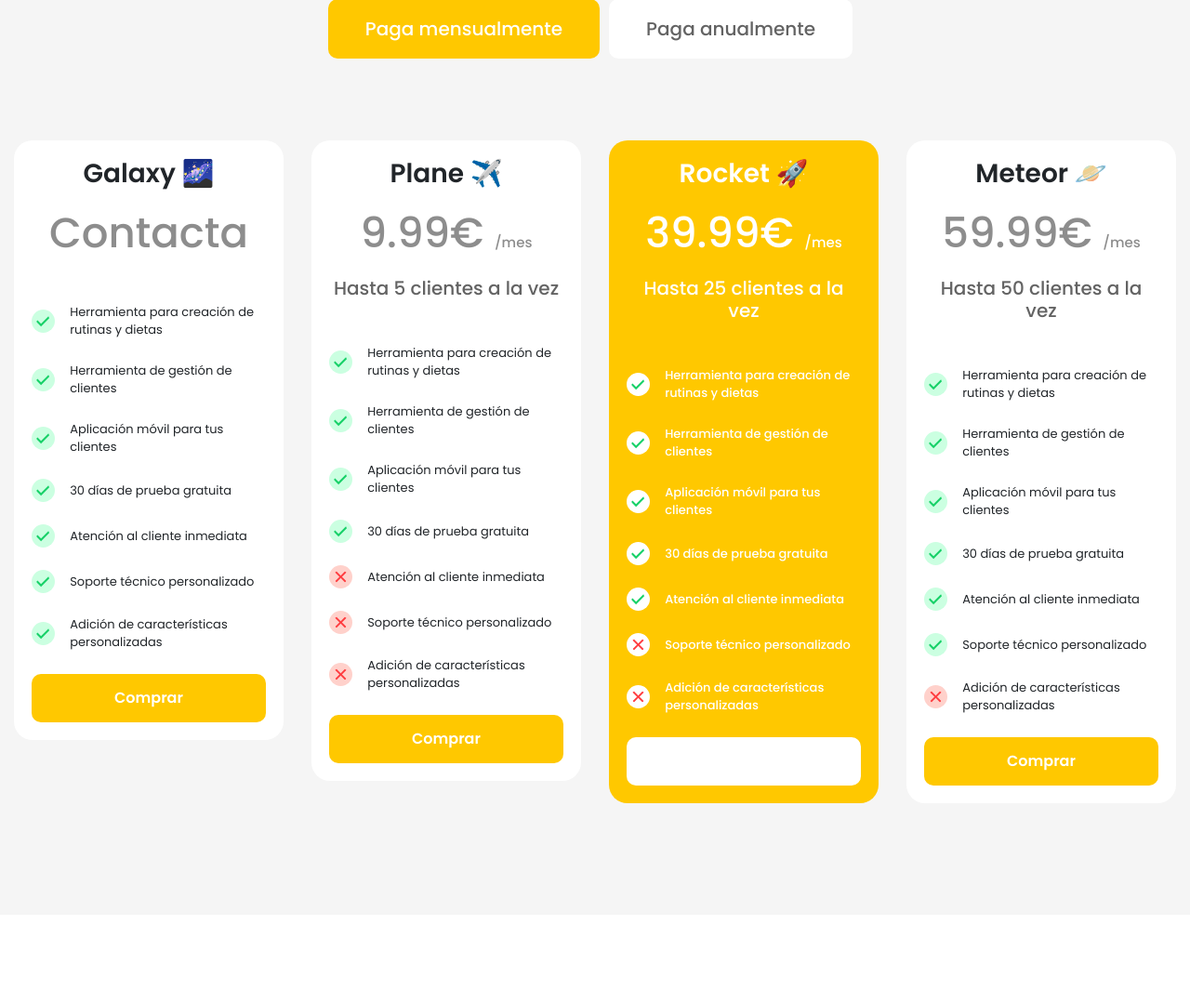
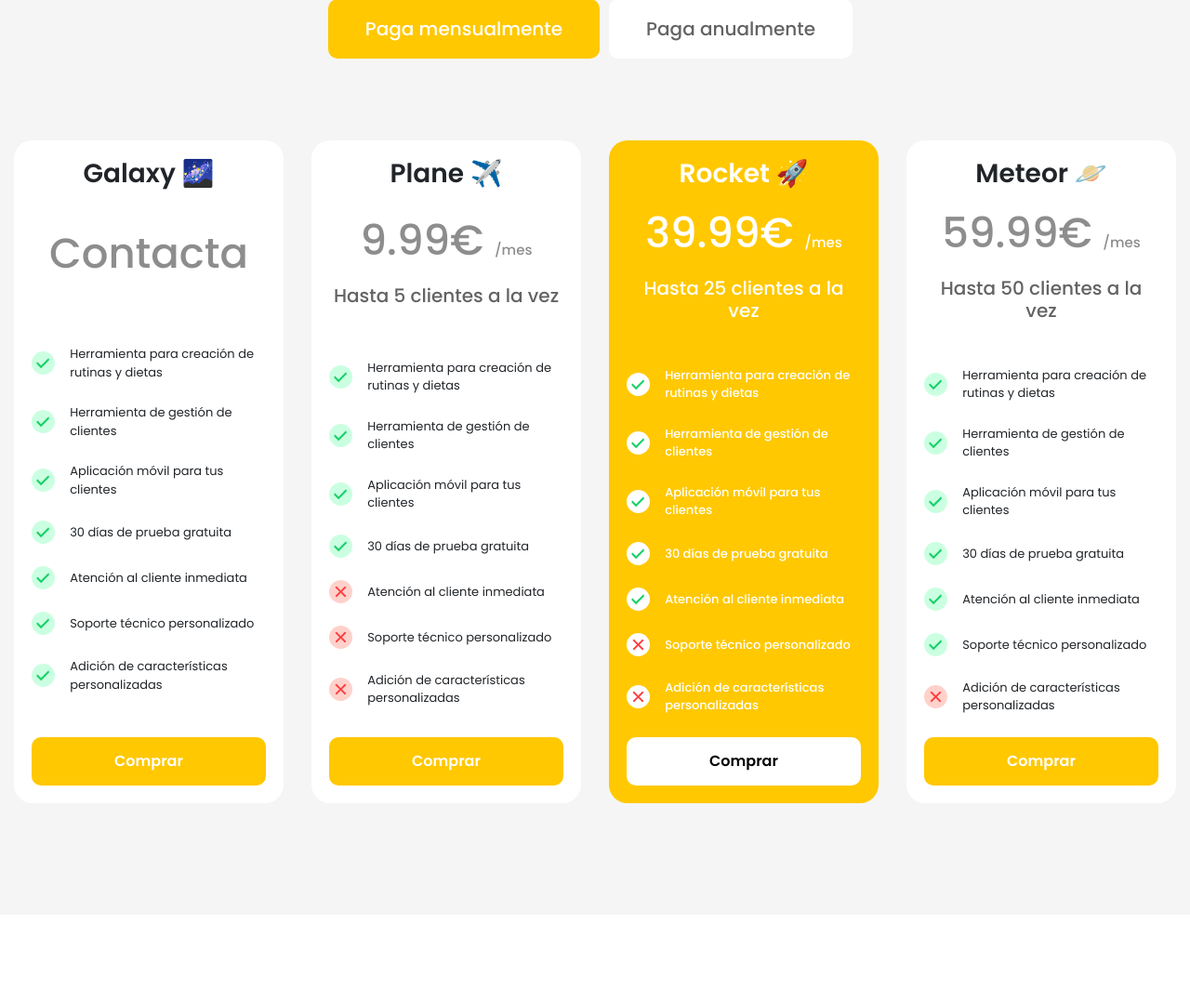
Before and after one commit to josericardopenase/beyl_landing_heroku, a Django app: page /planes/ in a window 1280 px wide. Shown: the part 335-1415 px from the top of the page at 93% size. Run offline with Django 3.2, Linux system fonts and the light colour scheme; data comes from the database, SQL or seed files in the repository; some libraries are stand-ins or nearby versions.

Commit message:
static files 2

```diff
--- a/static/css/index.css
+++ b/static/css/index.css
@@ -202,7 +202,7 @@ bold {
 }
 .plan-highlighted .boton1 {
   background-color: white !important;
-  color: black;
+  color: black !important;
 }
 .plan-highlighted .tick, .plan-highlighted .cross {
   background-color: white !important;
--- a/templates/pages/plans.html
+++ b/templates/pages/plans.html
@@ -40,7 +40,7 @@
             {% for x in plans %}
 
 
-            <div class="col-md-6 col-lg-4 col-xl-3 mt-4" data-aos="fade-up" data-aos-delay="1500">
+            <div class="col-md-6 col-lg-4 col-xl-3 mt-4 d-flex" data-aos="fade-up" data-aos-delay="1500">
 
                 <div class = "plan {% if x.highlight %} plan-highlighted {%endif%} d-flex flex-column justify-content-between">
                     <h3>{{ x.name }}</h3>
```
